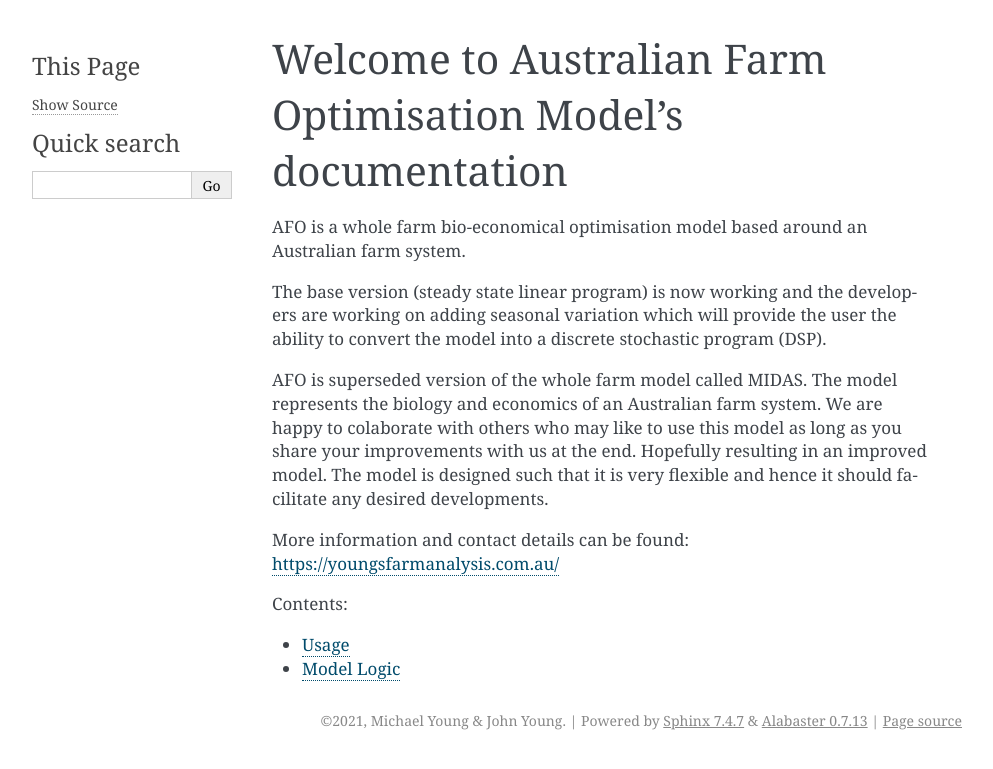
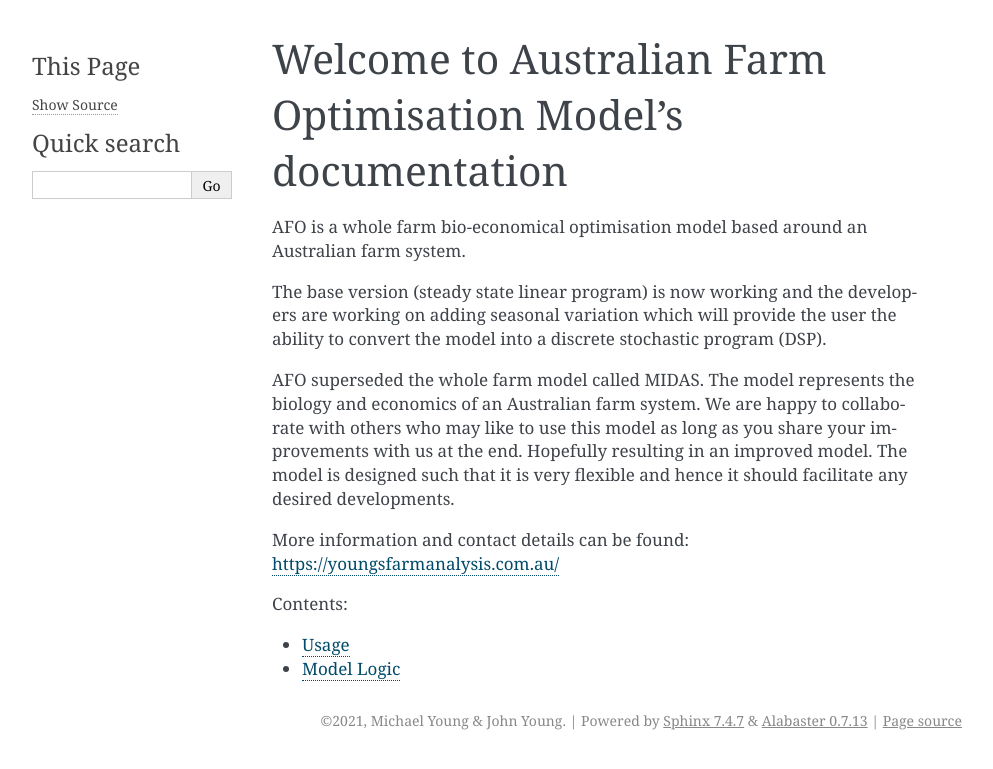
Before and after one commit to youngmr290/Australian-Farm-Optimisation-Model, a Sphinx documentation site: the page built from docs/index.rst, in a window 1280 px wide. Shown: the top 769 px of the page, without its empty margins (148-1141 px from the left). Built offline with Sphinx 7.4.7, drawn with Linux system fonts in a browser that asks for light colours; pages that are not in the unit, such as notebooks, are missing from menus.

```diff
--- a/docs/index.rst
+++ b/docs/index.rst
@@ -7,8 +7,8 @@ The base version (steady state linear program) is now working and the developers
 on adding seasonal variation which will provide the user the ability to convert the model into
 a discrete stochastic program (DSP).
 
-AFO is superseded version of the whole farm model called MIDAS. The model represents the biology and economics of an Australian farm system.
-We are happy to colaborate with others who may like to use this model as long as you share your improvements with us at the end. Hopefully resulting in an improved model.
+AFO superseded the whole farm model called MIDAS. The model represents the biology and economics of an Australian farm system.
+We are happy to collaborate with others who may like to use this model as long as you share your improvements with us at the end. Hopefully resulting in an improved model.
 The model is designed such that it is very flexible and hence it should facilitate any desired developments.
 
 More information and contact details can be found: https://youngsfarmanalysis.com.au/
--- a/docs/rtd.txt
+++ b/docs/rtd.txt
@@ -1 +1,2 @@
 sphinxcontrib-bibtex
+sphinx.ext.autodoc
```
